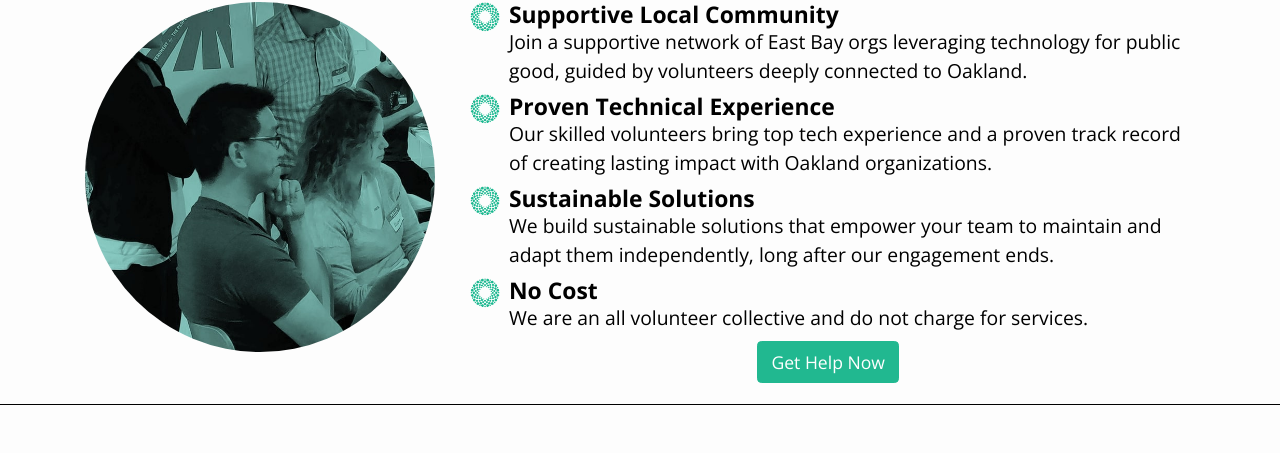
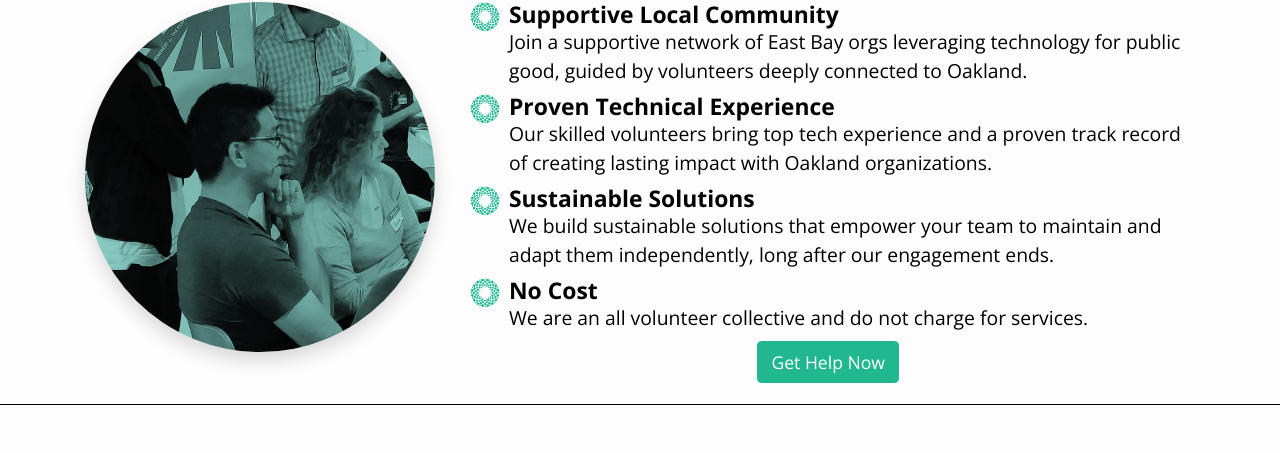
Before and after one commit to openoakland/openoakland.org, a Jekyll site: the page built from src/index.md, in a window 1280 px wide. Shown: the part 1382-1835 px from the top of the page. Built offline with Jekyll 4.4.1, drawn with Linux system fonts in a browser that asks for light colours; nearby versions of some CDN libraries.

Commit message:
add img shadow

```diff
--- a/src/_includes/home-sections/home-why-choose-openoakland.html
+++ b/src/_includes/home-sections/home-why-choose-openoakland.html
@@ -1,7 +1,7 @@
 <section id="why-choose-oo" class="pb-2">
   <h2 class="text-center">Why Choose OpenOakland</h2>
   <div class="why-choose-oo-content container">
-    <img class="rounded-circle" width="350" height="350" src="assets/images/why-choose-openoakland.jpg"
+    <img class="rounded-circle shadow" width="350" height="350" src="assets/images/why-choose-openoakland.jpg"
       alt="Open oakland members working together at a computer">
     <ol class="oo-logo-list">
       <li class="d-flex">
```
